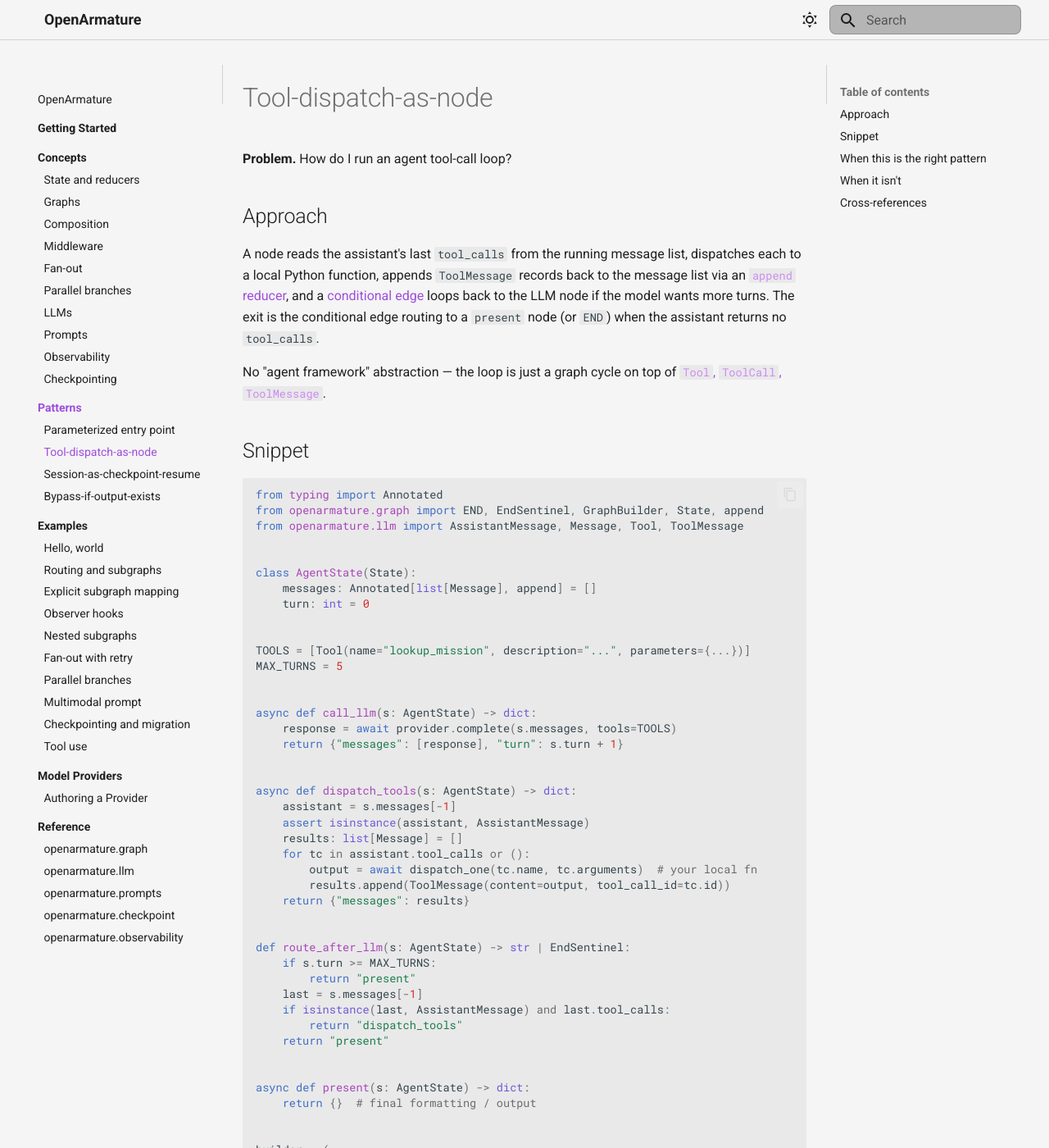
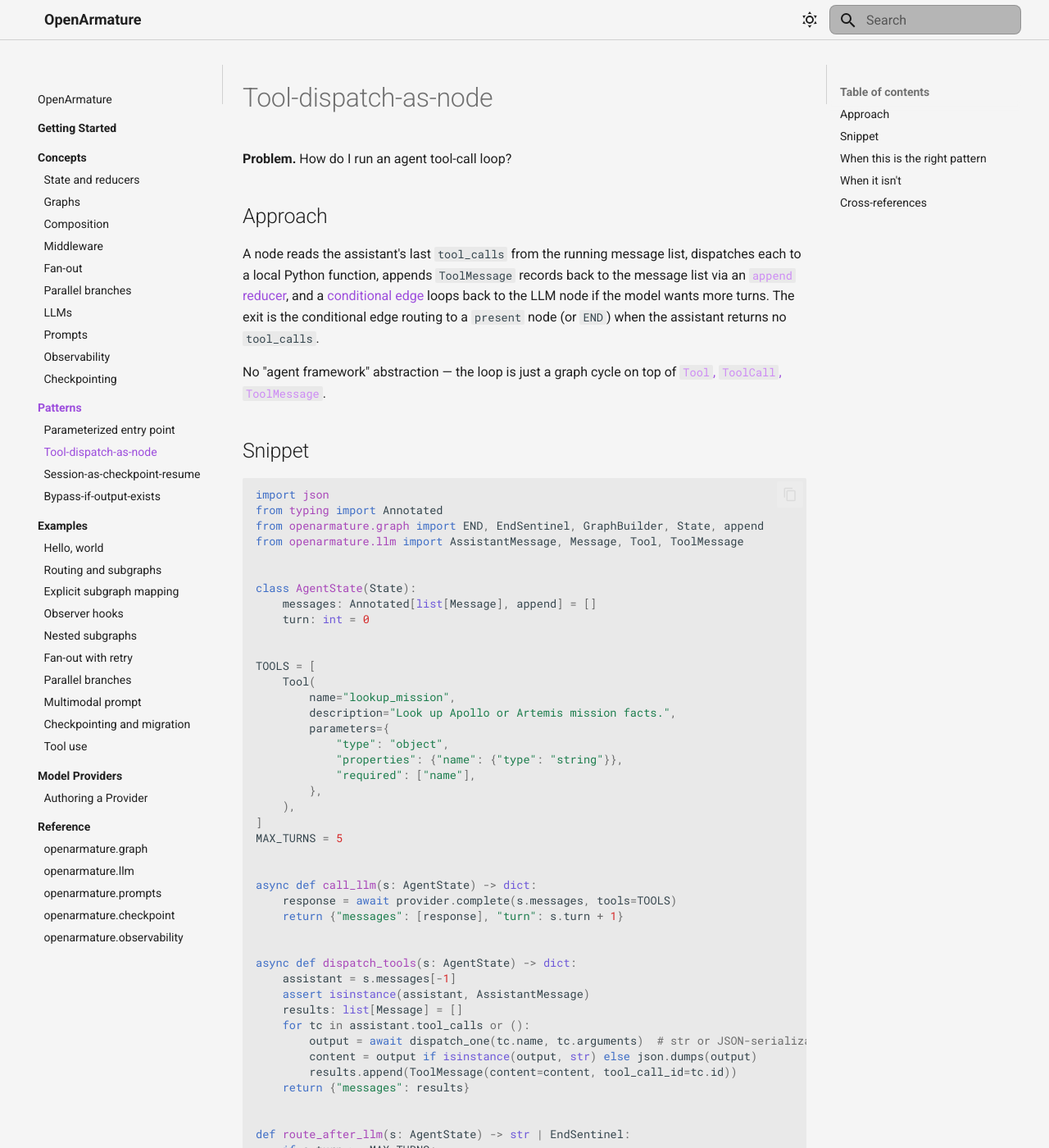
Before and after one commit to LunarCommand/openarmature-python, an MkDocs documentation site: the page built from docs/patterns/tool-dispatch-as-node.md, in a window 1280 px wide and 1400 px high. Shown: the whole window at 82% size. Built offline with MkDocs 1.6.1 and Material for MkDocs 9.7.7, drawn with Linux system fonts in a browser that asks for light colours.

Commit message:
Address CoPilot PR review on patterns snippets
Pattern 1 (parameterized-entry-point): convert plan, execute,
report to async def to match GraphBuilder.add_node's signature
(Callable[[StateT], Awaitable[...]]); replace the inline router
lambda with a named async router function since lambdas cannot
be async.

Pattern 2 (tool-dispatch-as-node): replace the set-literal
parameters={...} with a minimal JSON Schema dict; add import json
and serialize non-string tool outputs before constructing
ToolMessage, since ToolMessage.content is typed str.

Pattern 3 (session-as-checkpoint-resume): SQLiteCheckpointer's
constructor parameter is path, not db_path.

CHANGELOG: align the structure phrasing with the actual page
headings (when this is the right pattern / when it isn't).

````diff
--- a/docs/patterns/tool-dispatch-as-node.md
+++ b/docs/patterns/tool-dispatch-as-node.md
@@ -19,6 +19,7 @@
 ## Snippet
 
 ```python
+import json
 from typing import Annotated
 from openarmature.graph import END, EndSentinel, GraphBuilder, State, append
 from openarmature.llm import AssistantMessage, Message, Tool, ToolMessage
@@ -29,7 +30,17 @@
     turn: int = 0
 
 
-TOOLS = [Tool(name="lookup_mission", description="...", parameters={...})]
+TOOLS = [
+    Tool(
+        name="lookup_mission",
+        description="Look up Apollo or Artemis mission facts.",
+        parameters={
+            "type": "object",
+            "properties": {"name": {"type": "string"}},
+            "required": ["name"],
+        },
+    ),
+]
 MAX_TURNS = 5
 
 
@@ -43,8 +54,9 @@
     assert isinstance(assistant, AssistantMessage)
     results: list[Message] = []
     for tc in assistant.tool_calls or ():
-        output = await dispatch_one(tc.name, tc.arguments)  # your local fn
-        results.append(ToolMessage(content=output, tool_call_id=tc.id))
+        output = await dispatch_one(tc.name, tc.arguments)  # str or JSON-serializable
+        content = output if isinstance(output, str) else json.dumps(output)
+        results.append(ToolMessage(content=content, tool_call_id=tc.id))
     return {"messages": results}
 
 
````
Also changed, not shown: CHANGELOG.md (+1 -1 lines), docs/patterns/parameterized-entry-point.md (+8 -4 lines), docs/patterns/session-as-checkpoint-resume.md (+1 -1 lines).
